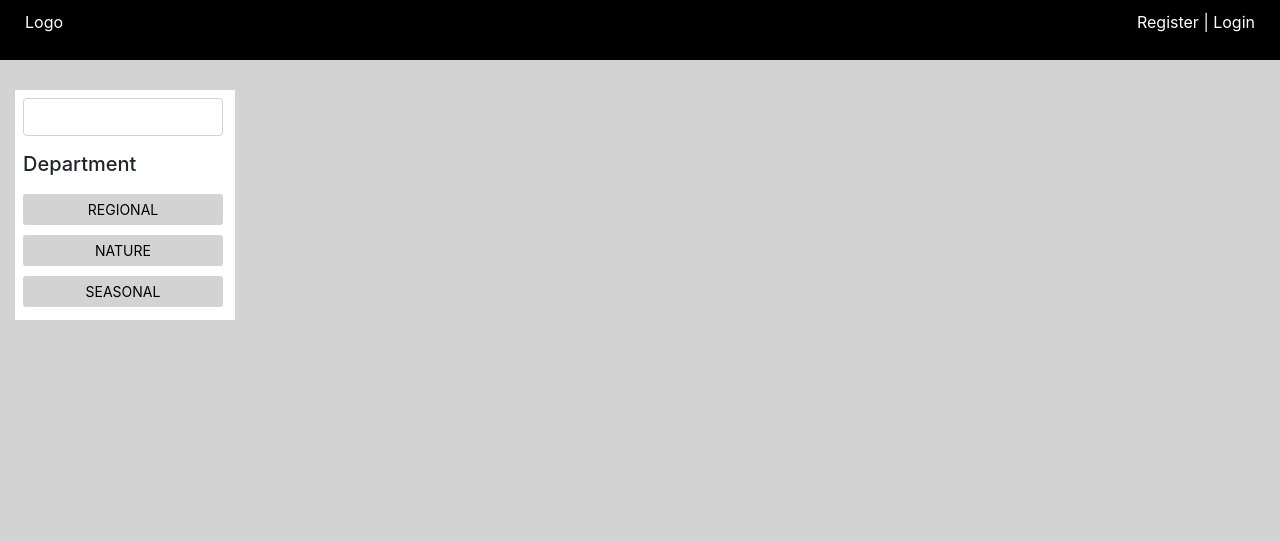
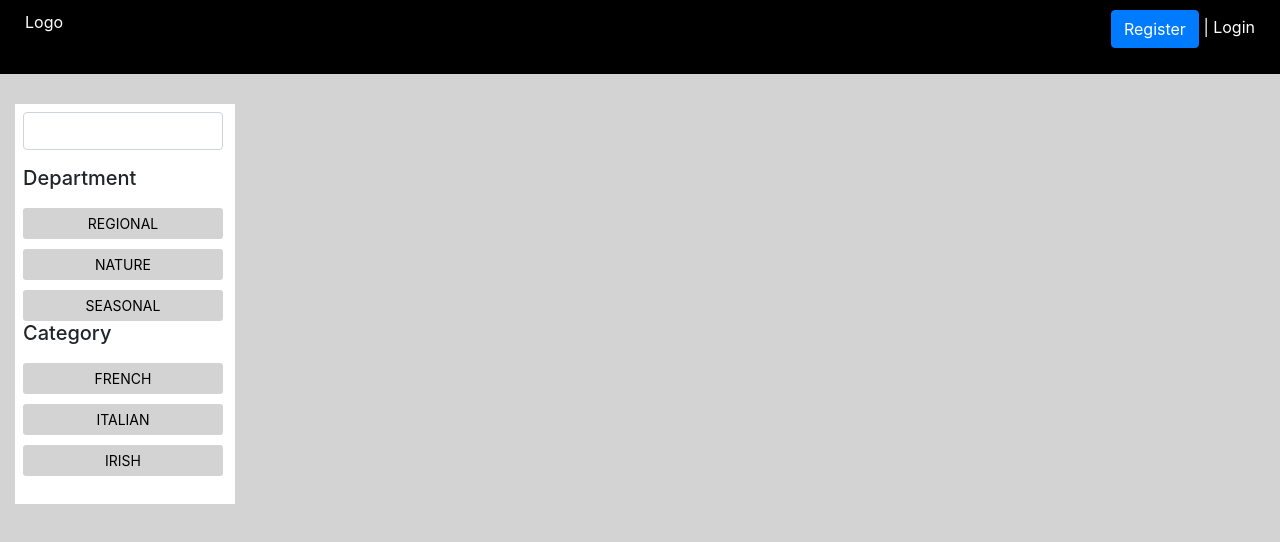
Before and after one commit to kenny-tech/shopmate, a React (Create React App) app: page / in a window 1280 px wide. Shown: the top 542 px of the page. Built offline with nearby package versions, Linux system fonts and the light colour scheme.

Commit message:
Split side bar into searchbox, department and category components

```diff
--- a/public/index.html
+++ b/public/index.html
@@ -30,6 +30,7 @@
   <body>
     <noscript>You need to enable JavaScript to run this app.</noscript>
     <div id="root"></div>
+    <div id="modal"></div>
     <!--
       This HTML file is a template.
       If you open it directly in the browser, you will see an empty page.
--- a/src/App.css
+++ b/src/App.css
@@ -15,7 +15,7 @@ body{
 .sidebarPanel {
   background: white;
   width: 220px;
-  height: 230px;
+  height: 400px;
   margin-top: 30px;
 }
 
--- /dev/null
+++ b/src/components/Category.js
@@ -0,0 +1,18 @@
+import React, { Component } from 'react';
+
+class Category extends Component {
+    render() {
+        return (
+            <div>
+                <h5>Category</h5>
+                <div>
+                    <button className="btn btn-default btn-sm sidebarButton">FRENCH</button>
+                    <button className="btn btn-default btn-sm sidebarButton">ITALIAN</button>
+                    <button className="btn btn-default btn-sm sidebarButton">IRISH</button>
+                </div>
+            </div>
+        )
+    }
+}
+
+export default Category;
--- /dev/null
+++ b/src/components/Department.js
@@ -0,0 +1,18 @@
+import React, { Component } from 'react';
+
+class Department extends Component {
+    render() {
+        return (
+            <div>
+                <h5>Department</h5>
+                <div>
+                    <button className="btn btn-default btn-sm sidebarButton">REGIONAL</button>
+                    <button className="btn btn-default btn-sm sidebarButton">NATURE</button>
+                    <button className="btn btn-default btn-sm sidebarButton">SEASONAL</button>
+                </div>
+            </div>
+        )
+    }
+}
+
+export default Department;
--- a/src/components/Header.js
+++ b/src/components/Header.js
@@ -1,4 +1,6 @@
 import React, { Component } from 'react';
+
+import Signup from './Modal/Signup';
 
 class Header extends Component {
     render() {
@@ -10,10 +12,11 @@ class Header extends Component {
                             <p>Logo</p>
                         </div>
                         <div className="col-md-6">
-                            <p className="pull-right">Register | Login</p>
+                            <p className="pull-right"><button type="button" class="btn btn-primary" data-toggle="modal" data-target="#signUpModal">Register</button> | Login</p>
                         </div>
                     </div>
                 </div>
+                <Signup />
             </React.Fragment>
         )
     }
--- /dev/null
+++ b/src/components/Modal/Signup.js
@@ -0,0 +1,55 @@
+import React, { Component } from 'react';
+import ReactDOM from 'react-dom'
+
+import '../../css/SignupModal.css';
+
+class Signup extends Component {
+    render() {
+        return ReactDOM.createPortal(
+            <div className="modal fade" id="signUpModal" tabindex="-1" role="dialog" aria-labelledby="" aria-hidden="true">
+                <div className="modal-dialog modal-md">
+                    <button type="button" className="close" data-dismiss="modal" aria-hidden="true">&times;</button>
+                    <div className="modal-content">
+                        <div className="modal-body">
+                            <div className="row">
+                                <div className="col-md-12 header-col">
+                                    <h3 className="confirmation-modal-header">Sign Up</h3>
+                                </div>
+                                <form>
+                                    <div className="row">
+                                        <div className="col-md-12">
+                                            <div className="form-group">
+                                                <input type="email" className="form-control" name="email" id="" placeholder="Email Address" value={this.props.email} disabled/>
+                                                <label for="email">Email Address</label>
+                                            </div>
+                                        </div>
+                                    </div>
+
+                                    <div className="row">
+                                        <div className="col-md-12">
+                                            <div className="form-group">
+                                                <input type="password" className="form-control" name="password" id="password" placeholder="Password" onChange={this.handleChange} required />
+                                                <label for="password">Password</label>
+                                            </div>
+                                        </div>
+                                    </div>
+                                    <div className="row">
+                                        <div className="col-md-12">
+                                            <div className="form-group">
+                                                <input type="submit" className="btn btn-primary register-kit-btn btn-block" value="Register Kit" />
+                                            </div>
+                                        </div>
+                                    </div>
+                                </form>
+                            </div>
+                        </div>
+
+                    </div>
+                </div>
+            </div>,
+            document.querySelector('#modal')
+        )
+    }
+}
+
+export default Signup;
--- /dev/null
+++ b/src/components/SearchBox.js
@@ -0,0 +1,13 @@
+import React, { Component } from 'react';
+
+class SearchBox extends Component {
+    render() {
+        return (
+            <div className="form-group searchBox">
+                <input type="text" name="search" class="form-control"/>
+            </div>
+        )
+    }
+}
+
+export default SearchBox;
--- a/src/components/Sidebar.js
+++ b/src/components/Sidebar.js
@@ -1,4 +1,8 @@
 import React, { Component } from 'react';
+
+import SearchBox from './SearchBox';
+import Department from './Department';
+import Category from './Category';
 
 class Sidebar extends Component {
     render() {
@@ -8,17 +12,9 @@ class Sidebar extends Component {
                     <div className="row">
                         <div className="col-md-2">
                             <div className="sidebarPanel p-2">
-                                <div className="form-group searchBox">
-                                    <input type="text" name="search" class="form-control"/>
-                                </div>
-                                <div>
-                                    <h5>Department</h5>
-                                    <div>
-                                        <button className="btn btn-default btn-sm sidebarButton">REGIONAL</button>
-                                        <button className="btn btn-default btn-sm sidebarButton">NATURE</button>
-                                        <button className="btn btn-default btn-sm sidebarButton">SEASONAL</button>
-                                    </div>
-                                </div>
+                                <SearchBox />
+                                <Department />
+                                <Category />
                             </div>
                         </div>
                     </div>
--- /dev/null
+++ b/src/css/SignupModal.css
@@ -0,0 +1,7 @@
+#signUpModal .modal-dialog.modal-md {
+    padding: 100px;
+}
+
+#signUpModal .modal-body {
+    padding: 50px 60px;
+}
```
